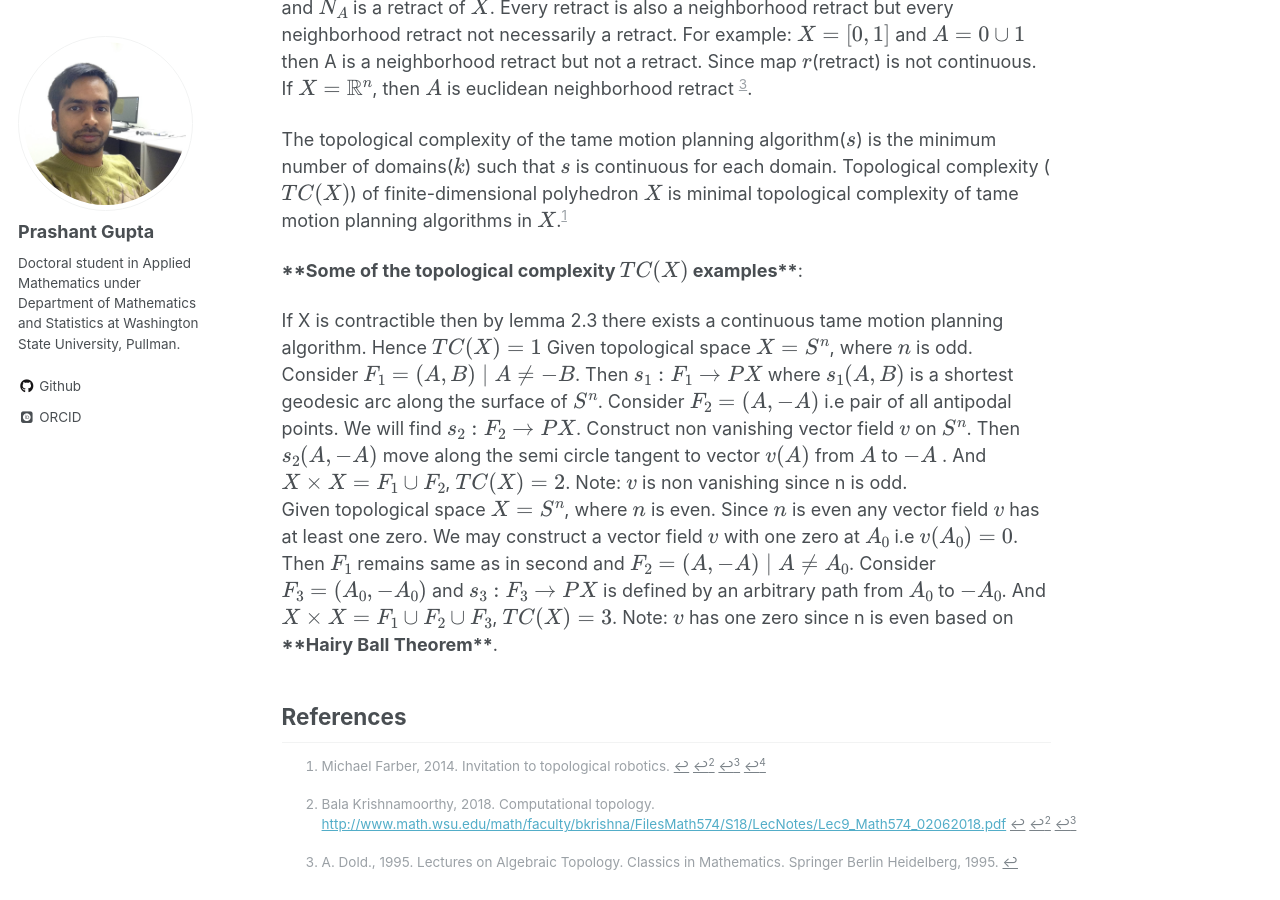
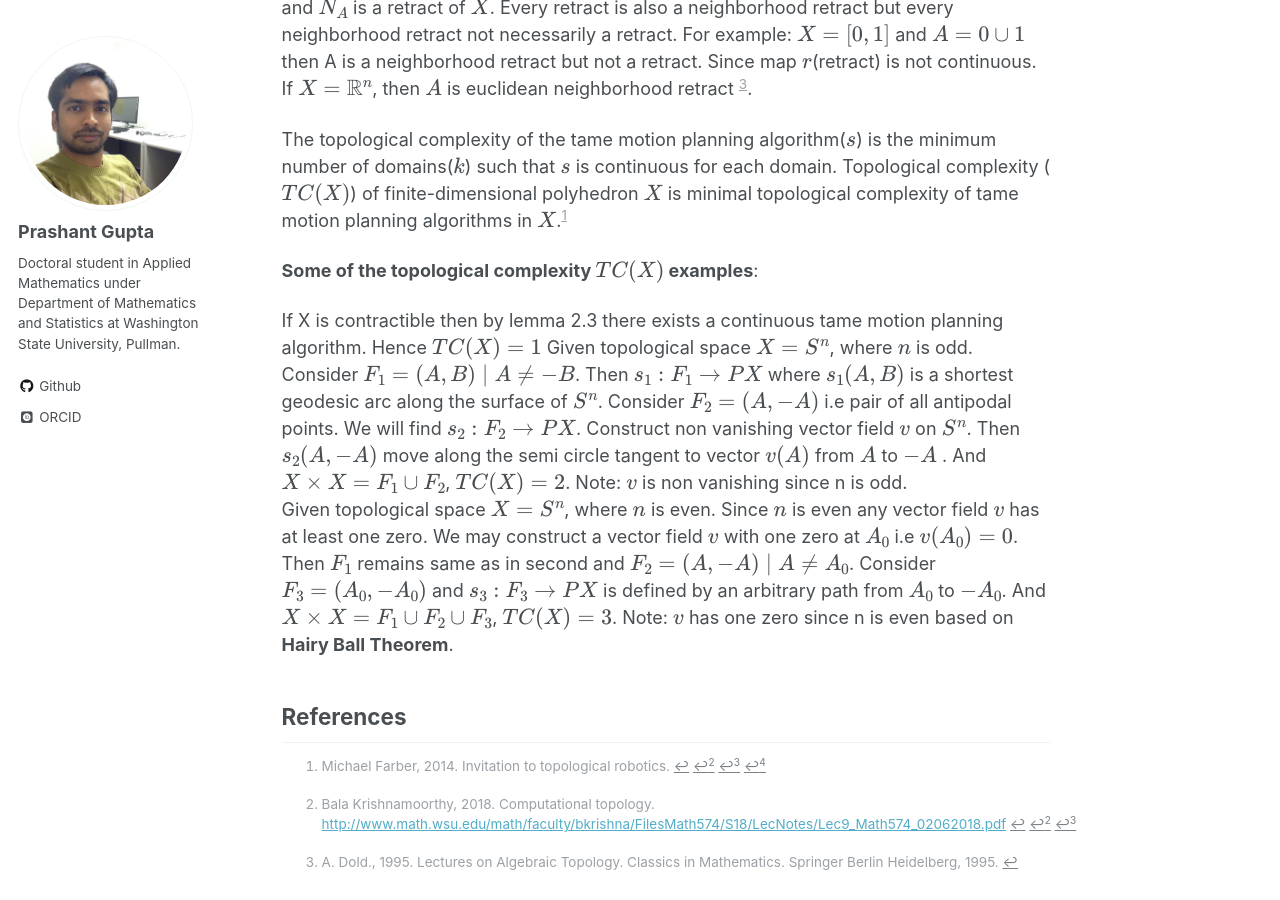
Before and after one commit to pragup/pragup.github.io, a Jekyll site: the page built from _posts/2020-03-08-Topological-Robot-Motion-Planning.md, in a window 1280 px wide and 900 px high, scrolled down 4107 px. Built offline with Jekyll 4.4.1, drawn with Linux system fonts in a browser that asks for light colours; some web fonts are replaced; formulas are drawn with MathJax 3.

Commit message:
no message

```diff
--- a/_posts/2020-03-08-Topological-Robot-Motion-Planning.md
+++ b/_posts/2020-03-08-Topological-Robot-Motion-Planning.md
@@ -106,7 +106,7 @@ $r$(retract) is not continuous. If $X = \mathbb{R}^n$, then $A$ is euclidean nei
 The topological complexity of the tame motion planning algorithm($s$) is the minimum number of domains($k$) such that $s$ is continuous for each domain. Topological complexity ($TC(X)$)
 of finite-dimensional polyhedron $X$ is minimal topological complexity of tame motion planning algorithms in $X$.[^Mi2014]
 
-__**Some of the topological complexity $TC(X)$ examples**__:
+**Some of the topological complexity $TC(X)$ examples**:
 
 If X is contractible then by lemma 2.3 there exists a continuous tame motion planning algorithm. Hence $TC(X) = 1$
 Given topological space $X = S^n$, where $n$ is odd. Consider $F_1 = \{(A, B)\mid A \neq -B\}$. Then $s_1: F_1 \to PX$ where $s_1(A, B)$ is a shortest geodesic arc along the
@@ -114,7 +114,7 @@ surface of $S^n$. Consider $F_2 = \{(A, -A)\}$ i.e pair of all antipodal points.
 $s_2(A, -A)$ move along the semi circle tangent to vector $v(A)$ from $A$ to $-A$ . And $X \times X = F_1 \cup F_2$, $TC(X) = 2$. Note: $v$ is non vanishing since n is odd.
 Given topological space $X = S^n$, where $n$ is even. Since $n$ is even any vector field $v$ has at least one zero. We may construct a vector field $v$ with one zero at
 $A_0$ i.e $v(A_0) = 0$. Then $F_1$ remains same as in second and $F_2 = \{(A, -A) \mid A \neq A_0\}$. Consider $F_3 = \{(A_0, -A_0)\}$ and $s_3: F_3 \to PX$ is defined
-by an arbitrary path from $A_0$ to $-A_0$. And $X \times X = F_1 \cup F_2 \cup F_3$, $TC(X) = 3$. Note: $v$ has one zero since n is even based on __**Hairy Ball Theorem**__.
+by an arbitrary path from $A_0$ to $-A_0$. And $X \times X = F_1 \cup F_2 \cup F_3$, $TC(X) = 3$. Note: $v$ has one zero since n is even based on **Hairy Ball Theorem**.
 
 ## References ##
 
```
